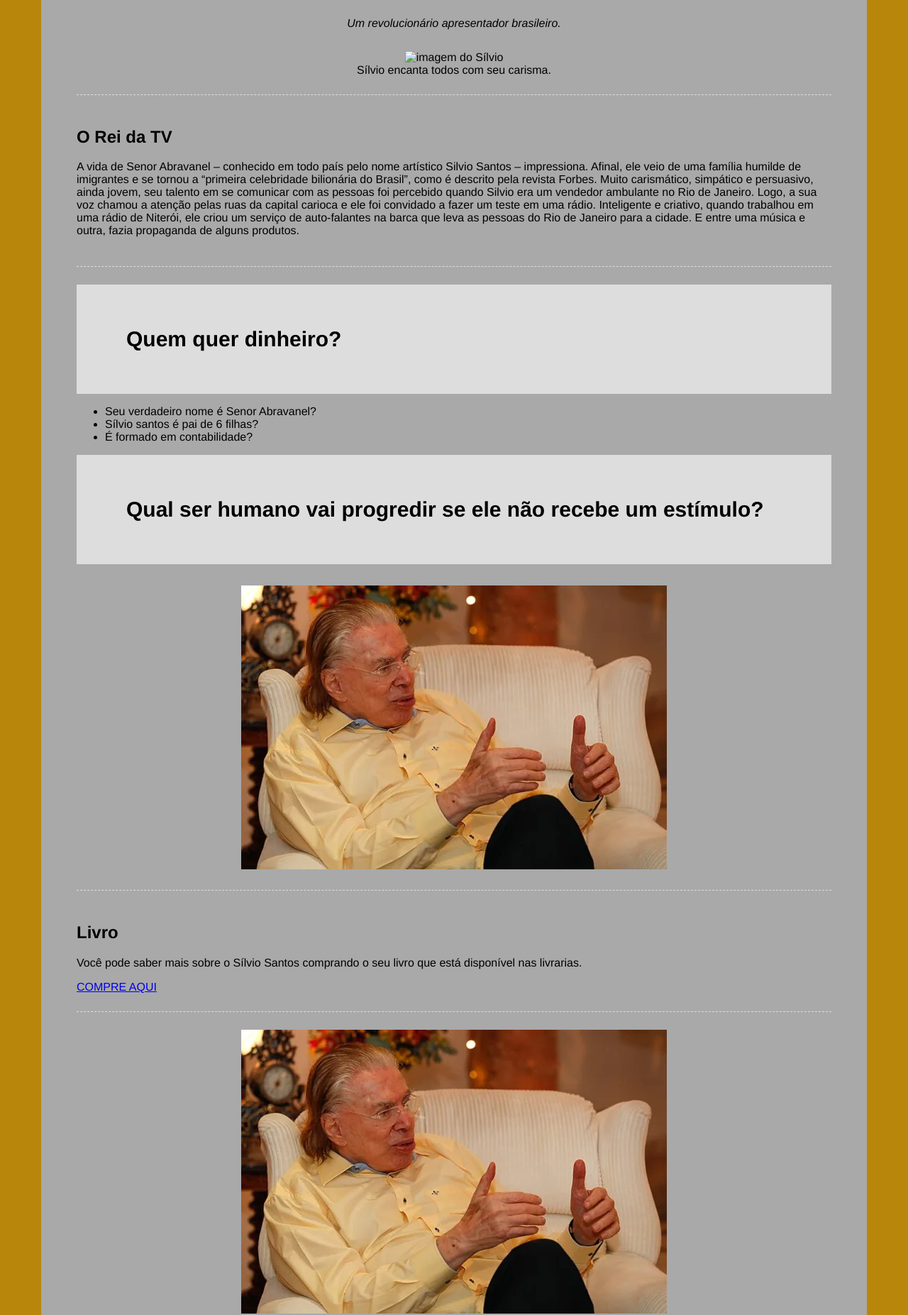
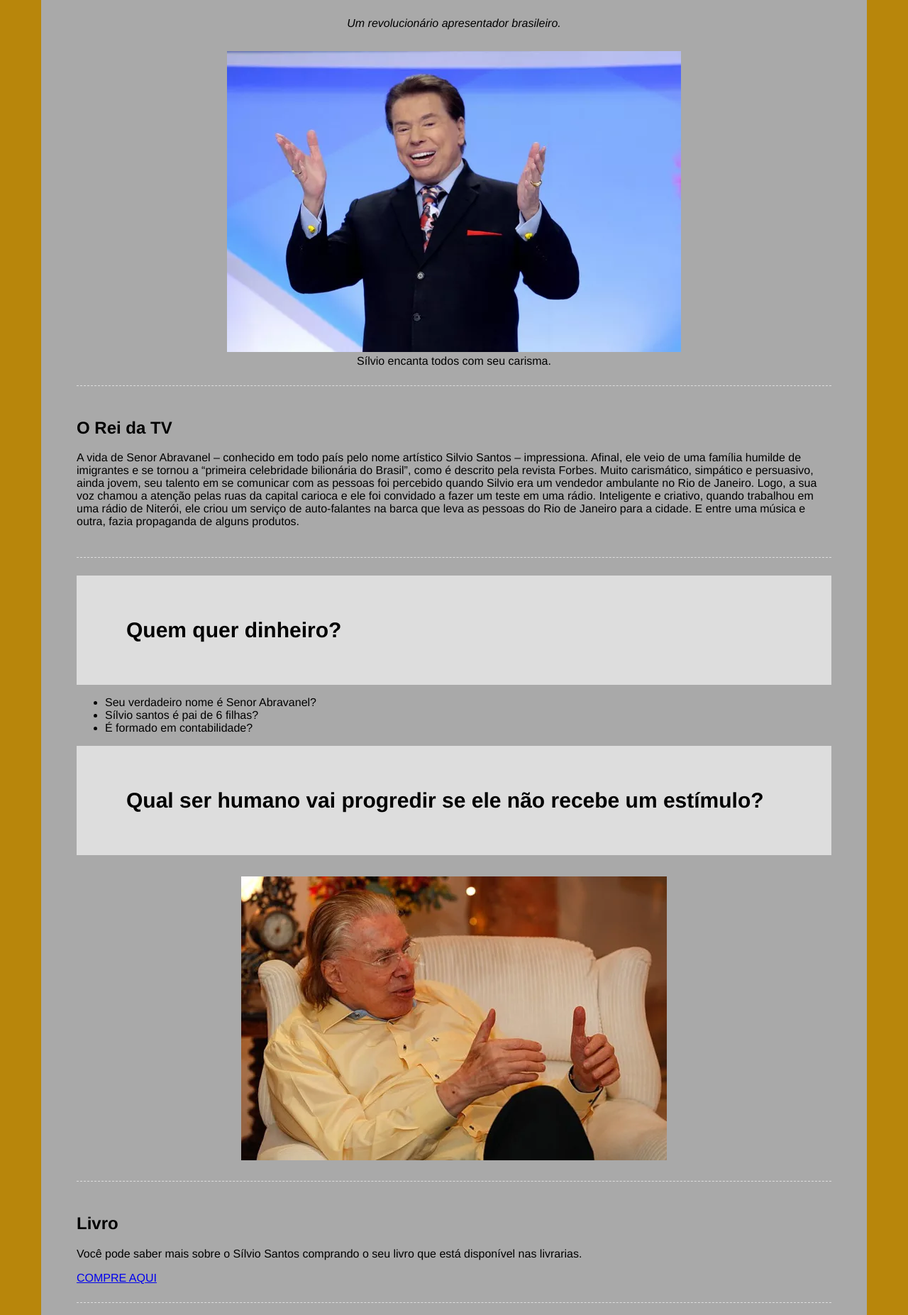
Before and after one commit to imaculadasousa103/TributoSilvioSantos, a plain HTML site: page index.html in a window 1280 px wide. Shown: the part 145-1998 px from the top of the page at 71% size. Drawn offline with Linux system fonts and the light colour scheme.

Commit message:
Update index.html

```diff
--- a/index.html
+++ b/index.html
@@ -17,7 +17,7 @@
         <!--imagem de dedtaque-->
         <div class="img-destaque">
             <figure>
-                <img src="IMAGEM/silviosantos.webp" alt="imagem do Sílvio">
+                <img src="silviosantos.webp" alt="imagem do Sílvio">
                 <figcaption>Sílvio encanta todos com seu carisma.</figcaption>
              </figure>
         </div>
@@ -58,7 +58,7 @@
             <a target="_blank" href="https://www.magazineluiza.com.br/livro-silvio-santos-a-biografia/p/agjf9f47ck/li/libi/?&seller_id=quintaldascoisas&utm_source=google&utm_medium=pla&utm_campaign=&partner_id=68055&gclid=CjwKCAiA3KefBhByEiwAi2LDHGORpGw19LEg2HBkhKfvSeWJmcfMa1ylYby-vHlCmkOWUYmvw63c7xoCSl4QAvD_BwE&gclsrc=aw.ds">COMPRE AQUI</a>
         </div>
         <div class="livro-auto">
-        <img  alt="Livro que conta sua história" src="silvio-santos-em-lancamento-de-selo-comemorativo-de-seu-aniversario-de-90-anos-1.webp">
+        <img  alt="Livro que conta sua história" src="Silvio-Santos-90-–-Uma-viagem-em-imagens-livro-Bernadete-Alves-3268616232-1614901586479.webp">
         </div>
 </div>
 
```
